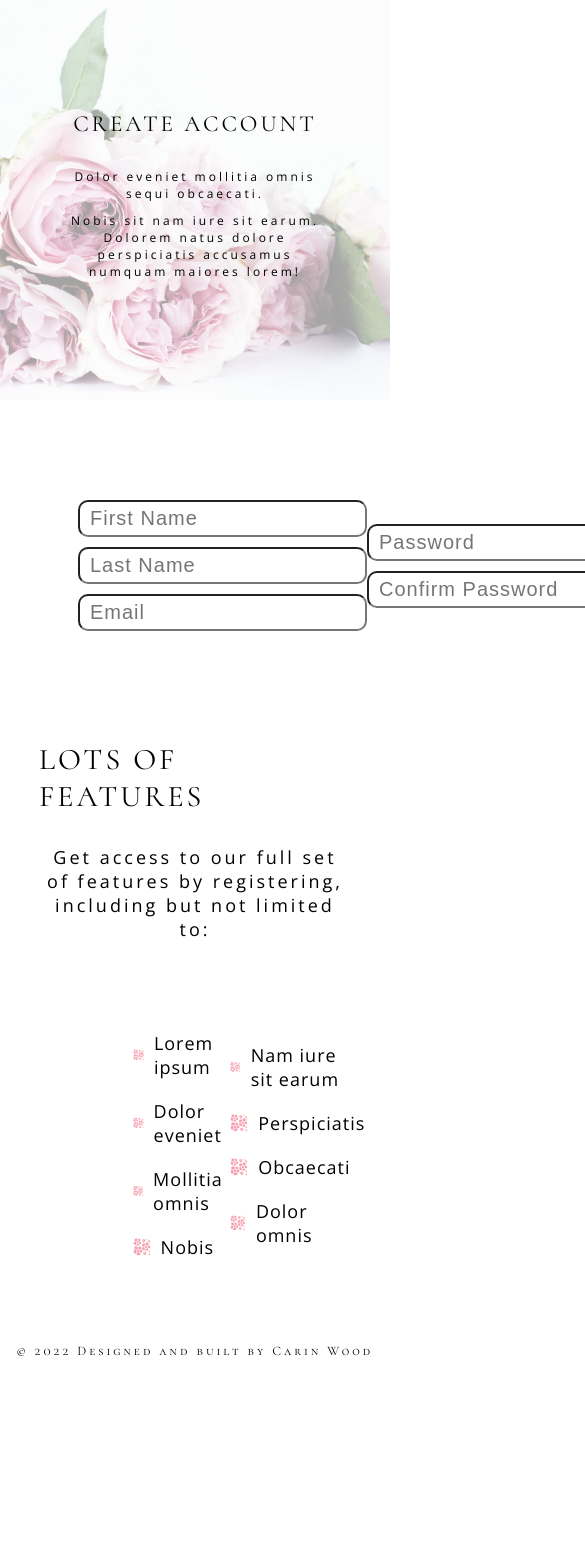
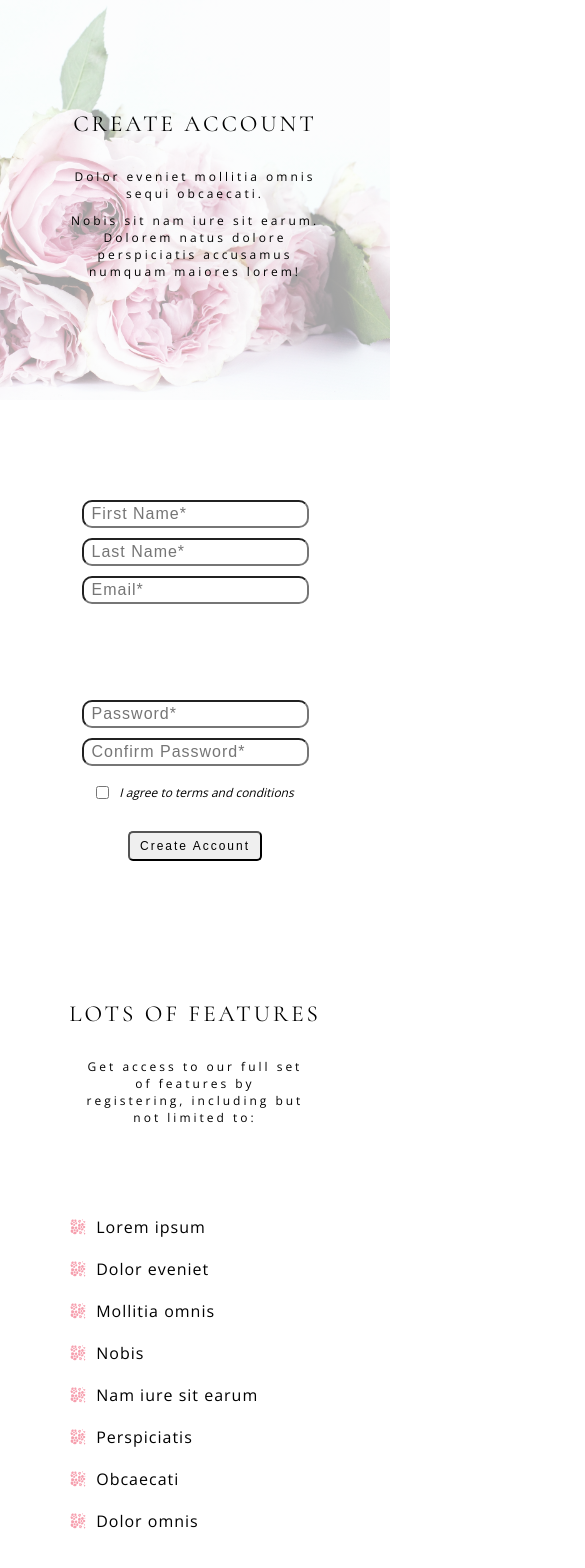
Before and after one commit to CarinWood/Login-page, a Next.js app: page / in a window 390 px wide. Shown: the top 1568 px of the page, 585 px wide, since content can reach past the window. Before the commit the page ends 1379 px from the top, so only its background shows below. Built offline with nearby package versions, Linux system fonts and the light colour scheme.

Commit message:
design and responsive design update

```diff
--- a/components/form/Form.js
+++ b/components/form/Form.js
@@ -4,14 +4,22 @@ const Form = () => {
   return (
     <form className={styles.wrapper}>
         <div className={styles.left}>
-            <input className={styles.input} placeholder="First Name"/>
-            <input className={styles.input} placeholder="Last Name"/>
-            <input className={styles.input} placeholder="Email"/>
+            <input type="text" className={styles.input} placeholder="First Name*"/>
+            <input type="text" className={styles.input} placeholder="Last Name*"/>
+            <input type="text" className={styles.input} placeholder="Email*"/>
         </div>
         <div className={styles.right}>
-            <input className={styles.input} placeholder="Password" />
-            <input className={styles.input} placeholder="Confirm Password"/>
+            <input type="password" className={styles.input} placeholder="Password*" />
+            <input type="password" className={styles.input} placeholder="Confirm Password*"/>
+
+            <div className={styles.checkboxDiv}>
+              <input type="checkbox" id="terms" name="terms" value="terms"/>
+              <label className={styles.label} for="terms"><i>I agree to terms and conditions</i></label>
+            </div>
+
+            <button className={styles.button} type="button">Create Account</button>
         </div>
+
     </form>
   )
 }
--- a/components/form/form.module.css
+++ b/components/form/form.module.css
@@ -1,15 +1,17 @@
-.left, .right {
-    display: flex;
-    flex-direction: column;
-    align-items: center;
-    justify-content: center;
-}
-
 .wrapper {
     display: flex;
     justify-content: space-evenly;
     align-items: center;
     width: 60%;
+}
+
+.left, .right {
+    display: flex;
+    flex-direction: column;
+    align-items: flex-start;
+    justify-content: flex-start;
+    width: 40%;
+    height: 200px;
 }
 
 .input {
@@ -19,3 +21,65 @@
     padding: 5px 10px;
     margin-bottom: 10px;
 }
+
+.checkboxDiv {
+    display: flex;
+    justify-content: center;
+    align-items: center;
+    margin-top: 8px;
+}
+
+.label {
+    margin-left: 10px;
+    font-size: 12px;
+}
+
+.button {
+    padding: 8px 12px;
+    letter-spacing: 2px;
+    border-radius: 5px;
+    cursor: pointer;
+    margin-top: 30px;
+}
+
+.button:active {
+    transform: translateY(2px);
+
+}
+
+
+@media (max-width: 1056px) {
+    .wrapper {
+        display: flex;
+        flex-direction: column;
+        justify-content: center;
+        align-items: center;
+        width: 100%;
+    }
+    .left, .right {
+        width: 100%;
+        align-items: center;
+        justify-content: flex-start;
+    }
+}
+
+@media (max-width: 548px) {
+    .input {
+        font-size: 16px;
+        letter-spacing: 1px;
+        border-radius: 10px;
+        padding: 3px 8px;
+        margin-bottom: 10px;
+    }
+
+    .button {
+        padding: 6px 10px;
+        letter-spacing: 2px;
+        border-radius: 5px;
+        cursor: pointer;
+        margin-top: 30px;
+        font-size: 12px;
+    }
+
+
+}
--- a/components/header/header.module.css
+++ b/components/header/header.module.css
@@ -20,6 +20,7 @@
     font-size: 30px;
     font-weight: 500;
     margin-bottom: 30px;
+    text-align: center;
 }
 
 .text {
--- a/components/text/text.module.css
+++ b/components/text/text.module.css
@@ -13,6 +13,7 @@
     letter-spacing: 3px;
     text-transform: uppercase;
     margin-bottom: 30px;
+    text-align: center;
 }
 
 .subtext {
@@ -37,7 +38,7 @@
     justify-content: center;
     align-items: flex-start;
     list-style: none;
-    width: 100%;
+    width: 800px;
 }
 
 .listItem {
@@ -53,3 +54,40 @@
     margin-right: 10px;
     color: rgb(246, 158, 173);
 }
+
+@media (max-width: 1238px) {
+    .subtext {
+        font-size: 16px;
+        width: 70%;
+    }
+
+    .listSection {
+        flex-direction: column;
+        justify-content: center;
+        align-items: center;
+        width: 100%;
+    }
+
+    .list {
+        align-items: flex-start;
+        width: 40%;
+    }
+
+    .listItem {
+        font-size: 16px;
+    }
+}
+
+@media (max-width: 420px) {
+    .heading {
+        font-size: 23px;
+    }
+
+    .subtext {
+        font-size: 12px;
+    }
+
+    .list {
+        width: 80%;
+    }
+}
```
